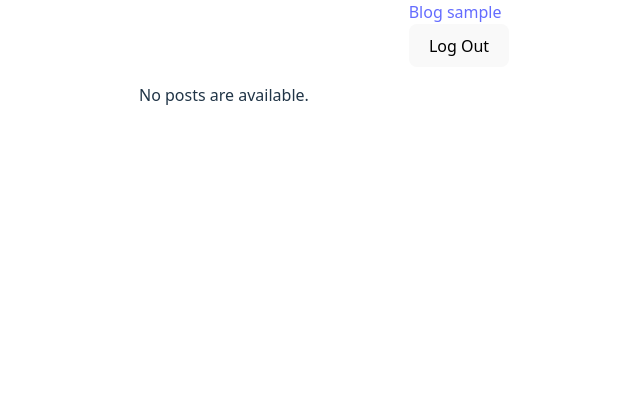
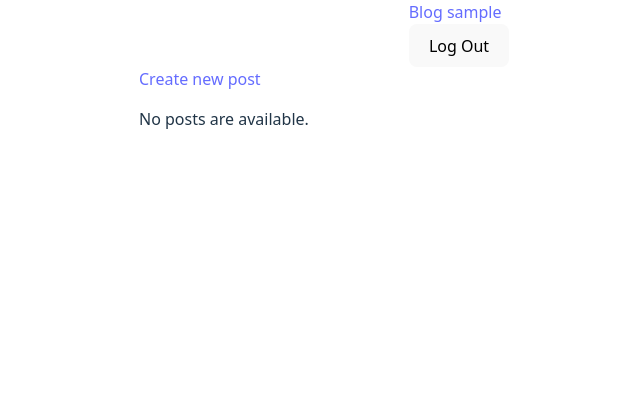
Before and after one commit to serkosal/personal-blog, a Django app: page /blog/ in a window 1280 px wide. Shown: the top 420 px of the page, without its empty margins (181-821 px from the left). Run offline with Django 5.2, Linux system fonts and the light colour scheme; the visitor is signed in with stand-in values (Sample User, id 1); data that the repository does not hold is empty.

Commit message:
added post update view

```diff
--- a/backend/blog/models.py
+++ b/backend/blog/models.py
@@ -21,6 +21,9 @@ class PostManager(models.Manager):
 
     def editable_to(self, user: AbstractUser):
         posts = self.get_queryset()
+
+        if user.is_anonymous:
+            return posts.none()
 
         if user.has_perm("blog.edit_others"):
             return posts
@@ -62,7 +65,7 @@ class Post(models.Model):
 
     def can_edit(self, user: AbstractUser) -> bool:
 
-        return user.is_authenticated and (
+        return user.is_authenticated and user.is_active and (
             user == self.author or
             user.has_perm("blog.edit_others")
         )
--- a/backend/blog/templates/blog/list.html
+++ b/backend/blog/templates/blog/list.html
@@ -1,6 +1,10 @@
 {% extends "main/base.html" %}
 
 {% block content %}
+
+    {% if user.is_authenticated %}
+        <a href="{% url 'blog:create' %}">Create new post</a>
+    {% endif %}
 
     {% if posts_list %}
         <ul>
--- a/backend/blog/urls.py
+++ b/backend/blog/urls.py
@@ -4,12 +4,16 @@ from . import views
 
 app_name = "blog"
 urlpatterns = [
-    path('',          views.PostList.as_view(),  name="index"),
-    path('<int:pk>/', views.PostDetail.as_view(), name="detail"),
-    path('<int:pk>/del/', views.PostDelete.as_view(), name="delete"),
-    path('<int:pk>/e/', views.edit,   name="edit"),
+    path('',                views.PostList.as_view(),   name="index"),
+    path('c/',              views.PostCreate.as_view(), name="create"),
 
-    path('api/posts/', views.api_root, name="api-root"), # GET, POST
+    path('<int:pk>/',       views.PostDetail.as_view(), name="detail"),
+    path('<int:pk>/del/',   views.PostDelete.as_view(), name="delete"),
+
+    path('<int:pk>/e/',     views.PostUpdate.as_view(), name="edit"),
+
+    # GET, POST
+    path('api/posts/',      views.api_root,             name="api-root"),
 
     # GET POST DELETE PATCH
     path('api/posts/<int:post_id>/', views.api_detail, name="api-detail"),
--- a/backend/blog/views.py
+++ b/backend/blog/views.py
@@ -1,4 +1,5 @@
 from django.core.exceptions import PermissionDenied
+from django.contrib.auth.models import AbstractUser
 from django.http import HttpRequest, HttpResponse, JsonResponse
 from django.urls import reverse_lazy
 from django.shortcuts import render, get_object_or_404
@@ -62,23 +63,58 @@ class PostDelete(DeleteView):
     def get_queryset(self):
         user = self.request.user
 
-        return Post.posts.visible_to(user)
+        return Post.posts.editable_to(user)
+
+
+class PostCreate(CreateView):
+    model = Post
+    fields = ["title", "is_published"]
+    template_name = "blog/post_create.html"
+
+    def form_valid(self, form):
+        post: Post = form.instance
+        user: AbstractUser = self.request.user
+
+        if user.is_anonymous or not user.is_active:
+            return False
+
+        post.author = user
+        return super().form_valid(form)
+
+
+    def get_success_url(self):
+        post: Post = self.object
+        return reverse_lazy("blog:edit", kwargs={"pk": post.pk})
 
 
 # renders title, is_published fields through standart django forms
 # renders content field through editor.js plugin
-def edit(req: HttpRequest, pk: int) -> HttpRequest:
-    post = get_object_or_404(Post, pk=pk)
+class PostUpdate(UpdateView):
+    model = Post
+    fields = ["title", "is_published"]
+    template_name = "blog/post_update.html"
 
-    if not post.can_edit(req.user):
-        raise PermissionDenied("You don't have permissions to edit this Post.")
+    def get_queryset(self):
+        user = self.request.user
 
-    context = {
-        "post": post,
-        "title": f"editing {post.title}"
-    }
+        self.posts = Post.posts.editable_to(user)
 
-    return render(req, "blog/edit.html", context=context)
+        return self.posts
+
+    def form_valid(self, form):
+        post: Post = form.instance
+        user: AbstractUser = self.request.user
+
+        if not post.can_edit(user):
+            form.add_error(None, "You don't have permission to edit this post.")
+            return self.form_invalid(form)
+
+        return super().form_valid(form)
+
+
+    def get_success_url(self):
+        post: Post = self.object
+        return reverse_lazy("blog:edit", kwargs={"pk": post.pk})
 
 
 def api_root(req: HttpRequest) -> JsonResponse:
```
Also changed, not shown: backend/blog/templates/blog/post_create.html (added, +12 -0 lines), backend/blog/templates/blog/post_update.html (added, +12 -0 lines).
